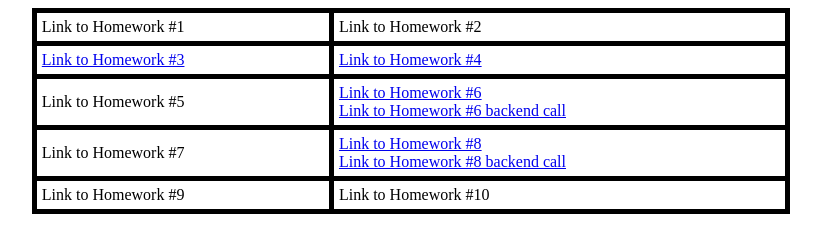
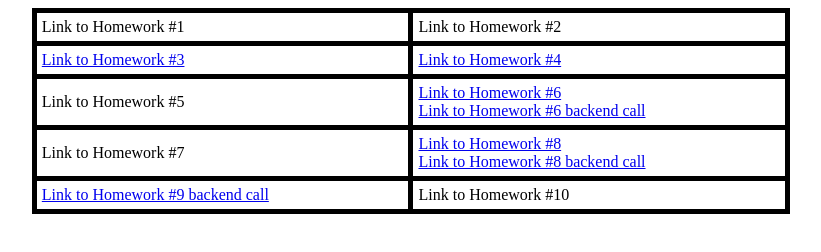
Before and after one commit to akhila-sreedhar/akhila-sreedhar.github.io, a plain HTML site: page covidweb.html in a window 1280 px wide. Shown: the whole page, without its empty margins (229-1050 px from the left). Drawn offline with Linux system fonts and the light colour scheme.

Commit message:
hw9 backend link updated

```diff
--- a/covidweb.html
+++ b/covidweb.html
@@ -36,7 +36,7 @@ th, td {
     </td>
   </tr>
   <tr>
-    <td>Link to Homework #9</td>
+    <td><a href="http://hw9-env.eba-gtctimh9.us-east-1.elasticbeanstalk.com/find/amzn">Link to Homework #9 backend call</a></td>
     <td>Link to Homework #10</td>
   </tr>
   </tbody></table>
```
